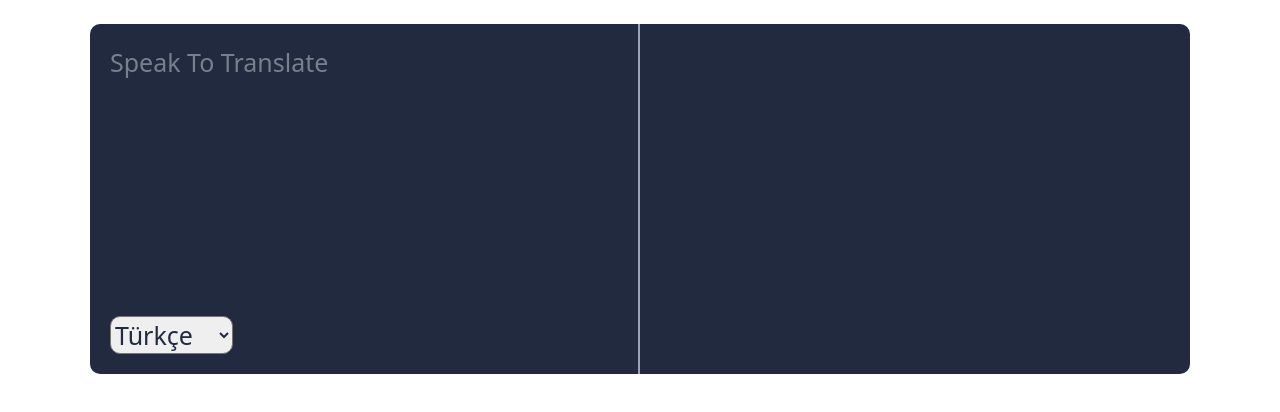
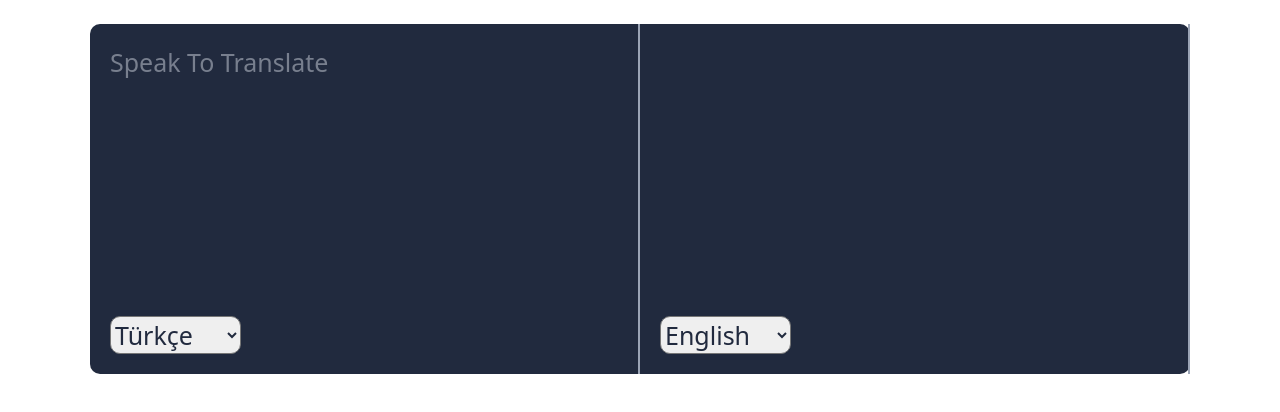
Before and after one commit to EmreZURNACI/Speech-to-text-and-translate, a plain HTML site: page index.html in a window 1280 px wide. Shown: the part 246-658 px from the top of the page. Drawn offline with nearby package versions, Linux system fonts and the light colour scheme.

Commit message:
i developed translation part.Project is almost finished now.

```diff
--- a/index.html
+++ b/index.html
@@ -16,19 +16,17 @@
         $(document).ready(function () {
             $(".fa-microphone").toggle(
                 function () {
-                    $(".text").html(" ");
                     $(this).css("color", "red");
                     recognition.start();
                 },
                 function () {
                     $(this).css("color", "#F1F6F9");
                     recognition.stop();
-                    if ($(".text").html() == " ") {
-                        $(".text").html(`<span class="placeHolderText">Speak to Translate</span>`);
-                    }
                 }
             )
             $(".fa-microphone").one("click", function () {
+                $(".text").html(" ");
+                $(".placeHolderText").html(" ");
                 alert(" If you see the red microphone you are listening. \n Try speaking into the microphone.")
             })
         })
@@ -38,14 +36,14 @@
 
 <body class="alignment flex-column">
     <h1 class="text-center fs-50px text-capitalize mb-5">speech to text and translate</h1>
-    <div class="container">
+    <div class="container d-flex">
         <div class="mainLang d-flex flex-column justify-content-between">
             <div class="text"><span class="placeHolderText">Speak to Translate</span> </div>
             <div class="languages align-items-center d-flex justify-content-between">
                 <i class="fa-solid fa-microphone" style="color: #F1F6F9;font-size: 30px;"></i>
-                <select name="lang" id="lang" onchange="changeLang(this)">
+                <select name="lang" class="lang" onchange="changeLang(this)">
                     <option value="tr-TR">Türkçe</option>
-                    <option value="en-US">English</option>
+                    <option value="en-GB">English</option>
                     <option value="sv-SE">Svenska</option>
                     <option value="pt-PT">Portugal</option>
                     <option value="ja-JP">日本語</option>
@@ -53,13 +51,27 @@
                     <option value="it-IT">Italiano</option>
                     <option value="fr-FR">Français</option>
                     <option value="es-ES">España</option>
+                    <option value="de-DE">Deustsch</option>
                 </select>
             </div>
         </div>
-        <div class="translatedLang">
-
+        <div class="translatedLang d-flex justify-content-between align-items-between flex-column">
+            <div class="translatedText"></div>
+            <div><select name="lang" class="lang" onchange="changeLangTo(this)">
+                    <option value="en-GB">English</option>
+                    <option value="tr-TR">Türkçe</option>
+                    <option value="sv-SE">Svenska</option>
+                    <option value="pt-PT">Portugal</option>
+                    <option value="ja-JP">日本語</option>
+                    <option value="ru-RU">Pусский</option>
+                    <option value="it-IT">Italiano</option>
+                    <option value="fr-FR">Français</option>
+                    <option value="es-ES">España</option>
+                    <option value="de-DE">Deustsch</option>
+                </select></div>
         </div>
     </div>
+
     <script src="script.js"></script>
 </body>
 
--- a/script.js
+++ b/script.js
@@ -1,8 +1,9 @@
-var language = "tr-TR"
-const btnStart = document.querySelector(".btn");
-const btnStop = document.querySelector(".btn2");
+var language = "tr-TR";
+var languageTo = "en-GB";
 const text = document.querySelector(".text");
 const microfone = document.querySelector(".fa-microphone");
+const translatedText = document.querySelector(".translatedLang");
+const translateToText = document.querySelector(".translatedText");
 var SpeechRecognition = SpeechRecognition || webkitSpeechRecognition;
 var recognition = new SpeechRecognition();
 recognition.lang = language;
@@ -13,8 +14,21 @@ recognition.onspeechend = function () {
 recognition.onresult = function (event) {
     var transcript = event.results[0][0].transcript;
     text.innerHTML += "  " + transcript;
+    transalteWords();
 };
 function changeLang(input) {
     recognition.lang = input.value;
-    console.log(recognition.lang);
 }
+function changeLangTo(input) {
+    languageTo = input.value;
+}
+console.log(recognition.lang);
+console.log(languageTo);
+function transalteWords() {
+    let apiURl = `https://api.mymemory.translated.net/get?q=${text.innerHTML}&langpair=${recognition.lang}|${languageTo}`;
+    fetch(apiURl).then(res => res.json()).then(data => {
+        translateToText.innerHTML += data.responseData.translatedText; console.log(recognition.lang);
+        console.log(languageTo); console.log(data)
+    });
+
+}
--- a/style.css
+++ b/style.css
@@ -1,5 +1,6 @@
 @import url('https://cdn.jsdelivr.net/npm/bootstrap@5.3.0-alpha3/dist/css/bootstrap.min.css');
 @import url('https://cdnjs.cloudflare.com/ajax/libs/font-awesome/6.4.0/css/all.min.css');
+
 :root {
     --primary: #212A3E;
     --secondary: #394867;
@@ -48,6 +49,13 @@ body {
     padding: 2rem !important;
 }
 
+.translatedLang {
+    border-right: 2px solid var(--light) !important;
+    width: 50% !important;
+    height: 100% !important;
+    padding: 2rem !important;
+}
+
 select {
     border-radius: 10px;
     color: var(--primary);
```
